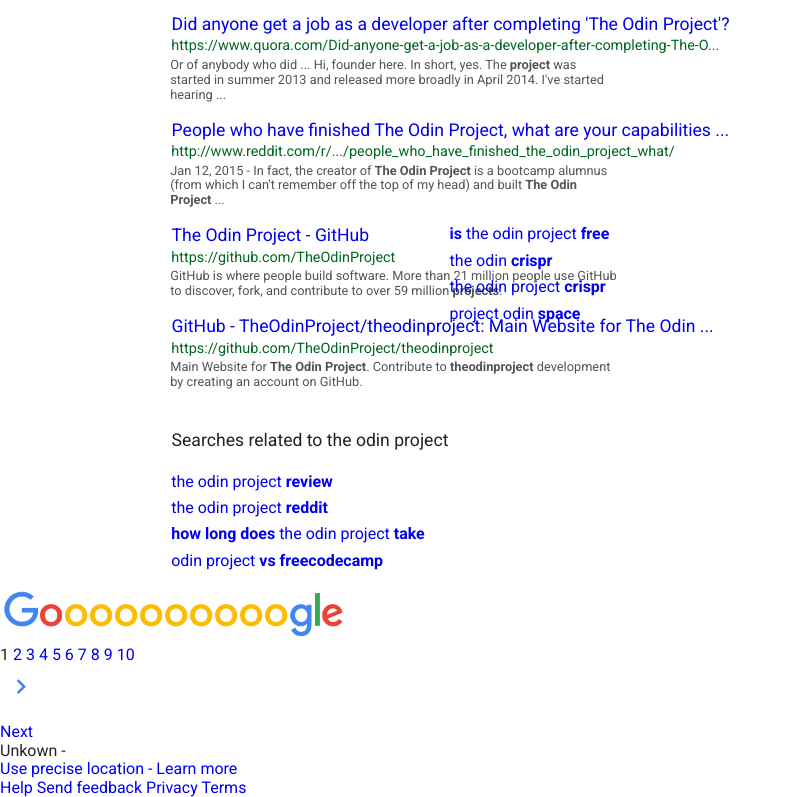
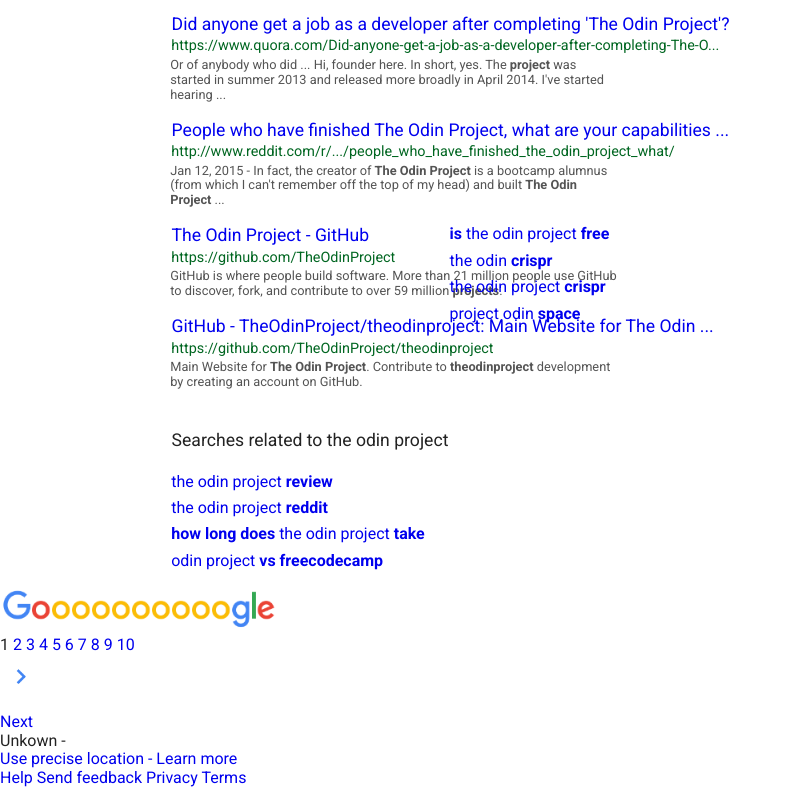
Before and after one commit to allieempire/google-search, a plain HTML site: page index.html in a window 1280 px wide. Shown: the part 709-1506 px from the top of the page, without its empty margins (0-791 px from the left). Drawn offline with Linux system fonts and the light colour scheme.

Commit message:
Resized goooooooooogle.png

```diff
--- a/index.html
+++ b/index.html
@@ -206,7 +206,7 @@
 		<div id="google">
 			<div class="google-pages">
 				<div class="pages">
-					<img src="images/goooooooooogle.png">
+					<img width="280" height="45" src="images/goooooooooogle.png">
 				</div>
 				<div class="pages" id="more-pages">
 					1
```
